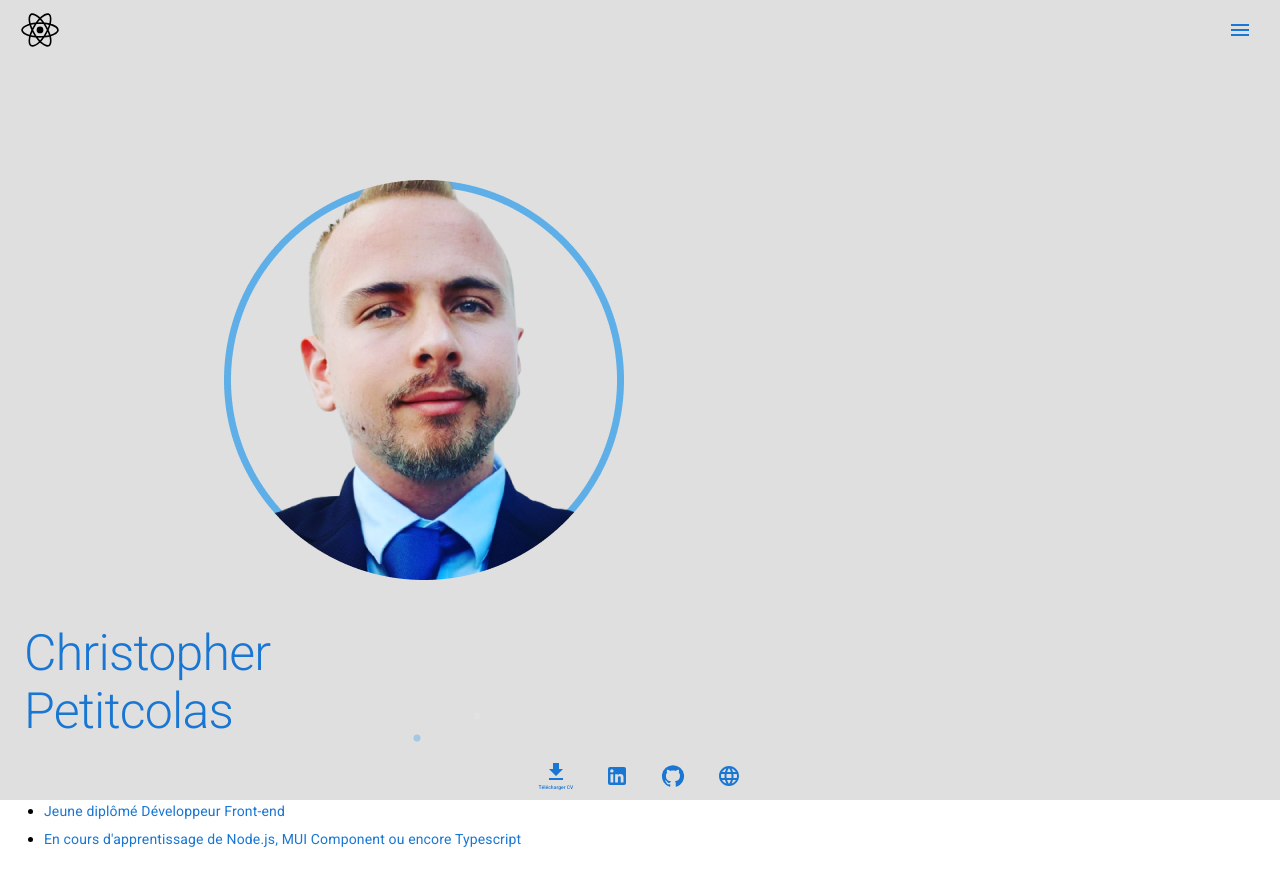
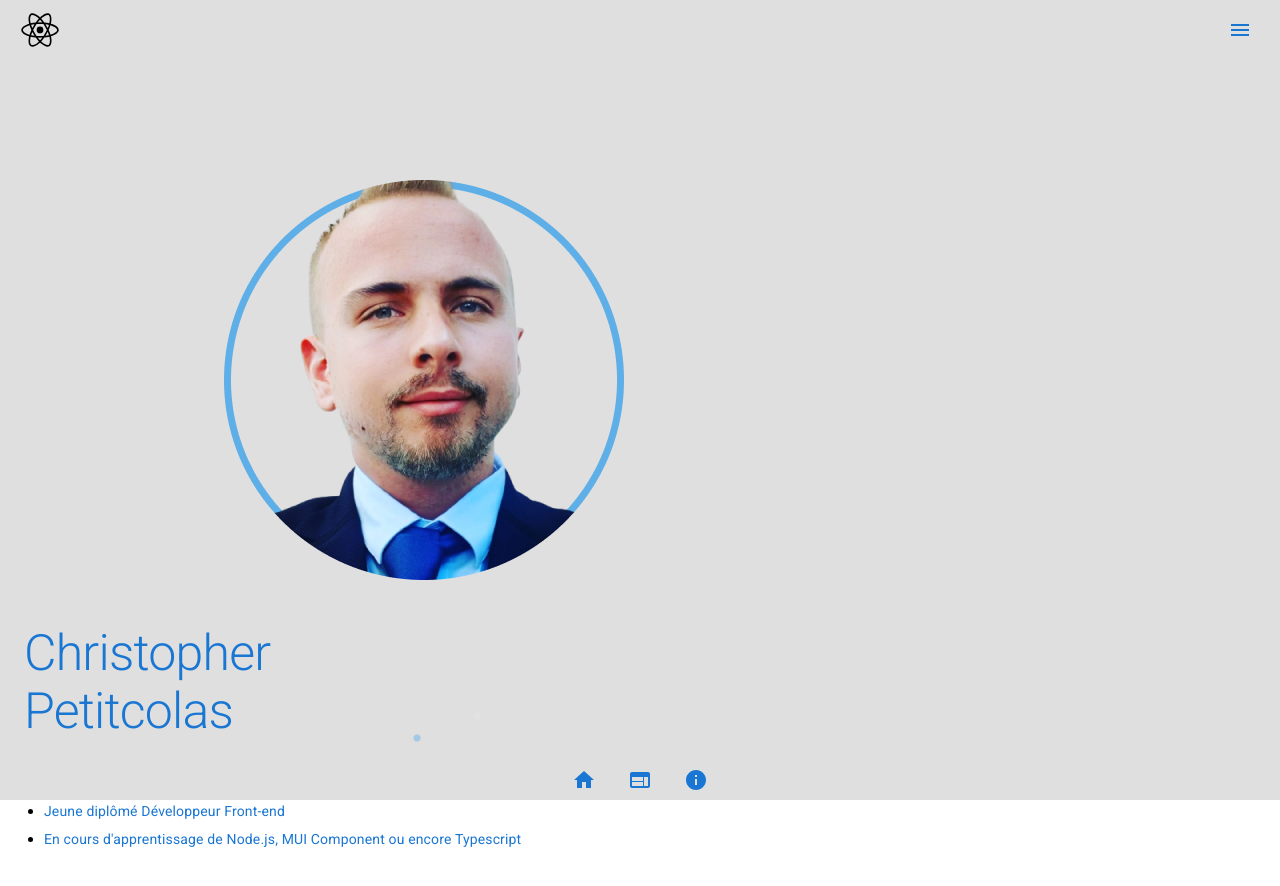
Before and after one commit to Chris5477/mon-portfolio, a React (Create React App) app: page / in a window 1280 px wide. Shown: the top 886 px of the page. Built offline with nearby package versions, Linux system fonts and the light colour scheme.

Commit message:
add system redirect user

```diff
--- a/src/App.js
+++ b/src/App.js
@@ -7,11 +7,18 @@ import Information from "./components/Information";
 import { projects } from "./utils/listProject";
 import { presentation } from "./utils/presentation";
 import { theme } from "./utils/theme.js";
-import {ThemeProvider} from "@mui/material/styles"
+import { ThemeProvider } from "@mui/material/styles";
+import { useState } from "react";
 function App() {
-	console.log(theme)
+	const pages = [
+		<Home />,
+		<Content title="Mes projets" texte={"projets réalisés"} list={projects} />,
+		<Content title="À propos de moi" list={presentation} />,
+	];
+
+	const [indexPage, setIndexPage] = useState(0);
+
 	return (
-
 		<div className="App">
 			<ThemeProvider theme={theme("primary")}>
 				<div className="confetti anim-1">.</div>
@@ -25,10 +32,8 @@ function App() {
 				<div className="confetti anim-9">.</div>
 				<div className="confetti anim-10">.</div>
 				<TopBar />
-				<Home />
-				{/* <Content title="Mes projets" texte={"projets réalisés"} list={projects} /> */}
-				{/* <Content title="À propos de moi" list={presentation} /> */}
-				<Footer />
+				{pages[indexPage]}
+				<Footer handleClick={setIndexPage} />
 			</ThemeProvider>
 		</div>
 	);
--- a/src/components/Footer.js
+++ b/src/components/Footer.js
@@ -1,30 +1,21 @@
 import { Stack, IconButton, Typography } from "@mui/material";
-import FileDownloadIcon from "@mui/icons-material/FileDownload";
-import LinkedInIcon from "@mui/icons-material/LinkedIn";
-import GitHubIcon from "@mui/icons-material/GitHub";
-import LanguageIcon from "@mui/icons-material/Language";
+import HomeIcon from "@mui/icons-material/Home";
+import WebIcon from "@mui/icons-material/Web";
+import InfoIcon from "@mui/icons-material/Info";
 import { saveFile } from "../utils/downloadFile";
 
-const Footer = () => {
+const Footer = ({ handleClick }) => {
 	return (
 		<footer>
 			<Stack direction={"row"} justifyContent={window.innerWidth < 600 ? "space-around" : "center"} spacing={2}>
-				<IconButton aria-label="Télécharger CV" onClick={saveFile}>
-					<Stack alignItems="center">
-						<FileDownloadIcon />
-						<Typography variant="subtitle2" fontSize={5}>
-							Télécharger CV
-						</Typography>
-					</Stack>
+				<IconButton aria-label="Aller Sur page d'accueil" onClick={() => handleClick(0)}>
+					<HomeIcon />
 				</IconButton>
-				<IconButton aria-label="Lien linkedin">
-					<LinkedInIcon />
+				<IconButton aria-label="Aller sur projets page" onClick={() => handleClick(1)}>
+					<WebIcon />
 				</IconButton>
-				<IconButton aria-label="Lien Github">
-					<GitHubIcon />
-				</IconButton>
-				<IconButton aria-label="Lien WelovesDev">
-					<LanguageIcon />
+				<IconButton aria-label="Aller sur about page" onClick={() => handleClick(2)}>
+					<InfoIcon />
 				</IconButton>
 			</Stack>
 		</footer>
```
